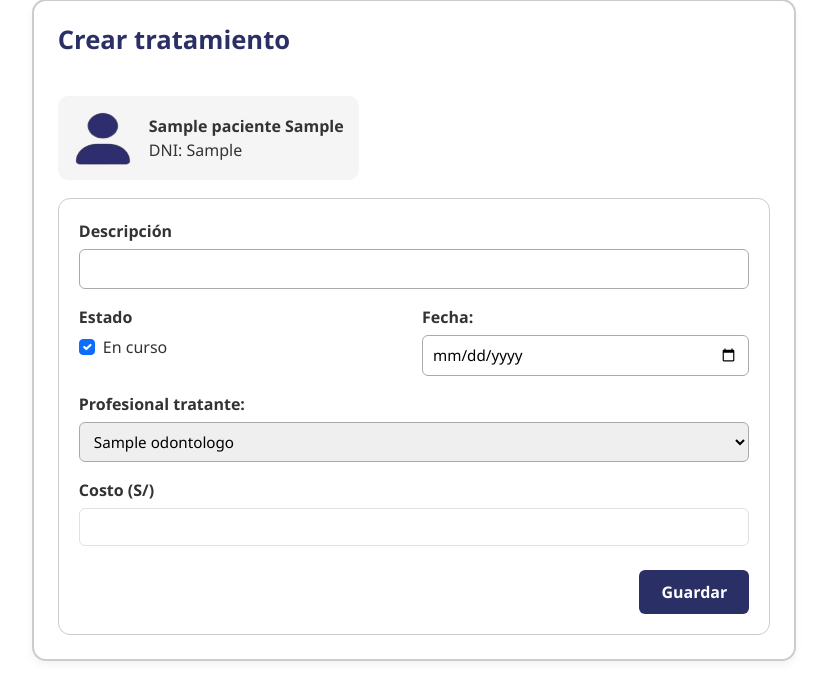
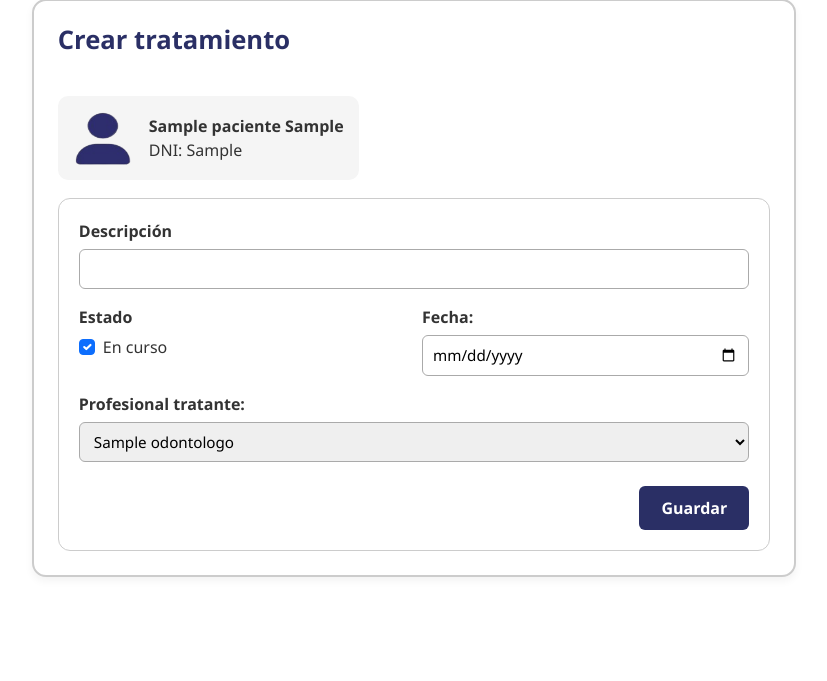
Before and after one commit to joaquin30/dentware, a Flask app: page /historia/historia/1/tratamiento/nuevo in a window 1280 px wide. Shown: the part 150-831 px from the top of the page, without its empty margins (226-1053 px from the left). After the commit the page ends 727 px from the top, so only its background shows below. Run offline with Flask 3, Linux system fonts and the light colour scheme; tables that the repository leaves empty hold one stand-in row (values such as "Sample post"); some libraries are stand-ins or nearby versions.

Commit message:
crear_tratamiento

```diff
--- a/app/historia/forms.py
+++ b/app/historia/forms.py
@@ -54,10 +54,6 @@ class FormularioTratamiento(FlaskForm):
     odontologo_id = SelectField('Odontólogo', coerce=int, validators=[DataRequired()])
     en_curso = BooleanField('¿En curso?')
     fecha_creacion = DateField('Fecha', format='%Y-%m-%d', validators=[DataRequired()])
-    costo = DecimalField('Costo', places=2, rounding=None, validators=[
-        DataRequired(message="Debe ingresar un costo."),
-        NumberRange(min=0, message="El costo no puede ser negativo.")
-    ])
 
 
 class FormularioTratamientoSesion(ModelForm):
--- a/app/historia/routes.py
+++ b/app/historia/routes.py
@@ -289,13 +289,13 @@ def crear_tratamiento(historia_id):
 
     if form.validate_on_submit():
         nuevo_tratamiento = Tratamiento(
-        fecha_creacion=form.fecha_creacion.data,
-        descripcion=form.descripcion.data,
-        en_curso=form.en_curso.data,
-        costo=float(form.costo.data),  # 👈 conversión aquí
-        odontologo_id=form.odontologo_id.data,
-        historia_id=historia_id
-    )
+            fecha_creacion=form.fecha_creacion.data,
+            descripcion=form.descripcion.data,
+            en_curso=form.en_curso.data,
+            costo=0,  # 👈 valor fijo por defecto
+            odontologo_id=form.odontologo_id.data,
+            historia_id=historia_id
+        )
 
         db.session.add(nuevo_tratamiento)
         db.session.commit()
--- a/app/templates/historia/crearTratamiento.html
+++ b/app/templates/historia/crearTratamiento.html
@@ -209,12 +209,6 @@
           </div>
         </div>
 
-        <div class="form-row">
-          <div class="form-group">
-            <label for="costo">Costo (S/)</label>
-            {{ form.costo(class="form-control", step="0.01", min="0", type="number") }}
-          </div>
-        </div>
 
         <div class="form-actions">
           <button type="submit" class="btn">Guardar</button>
```
